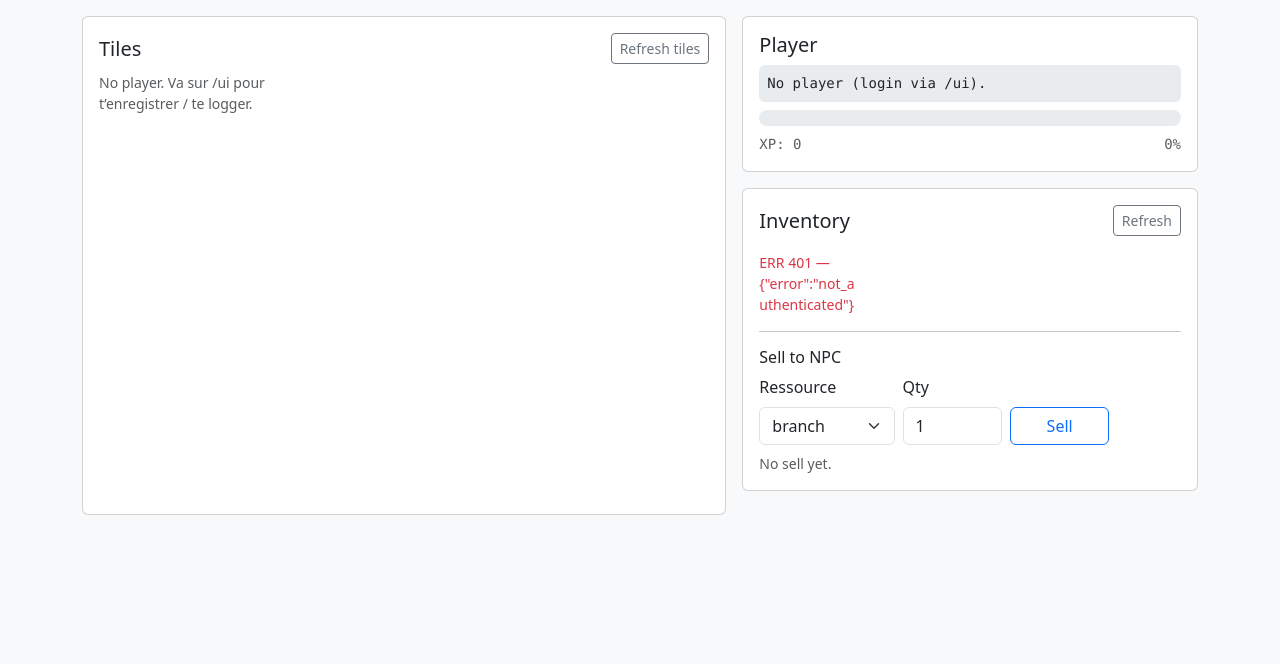
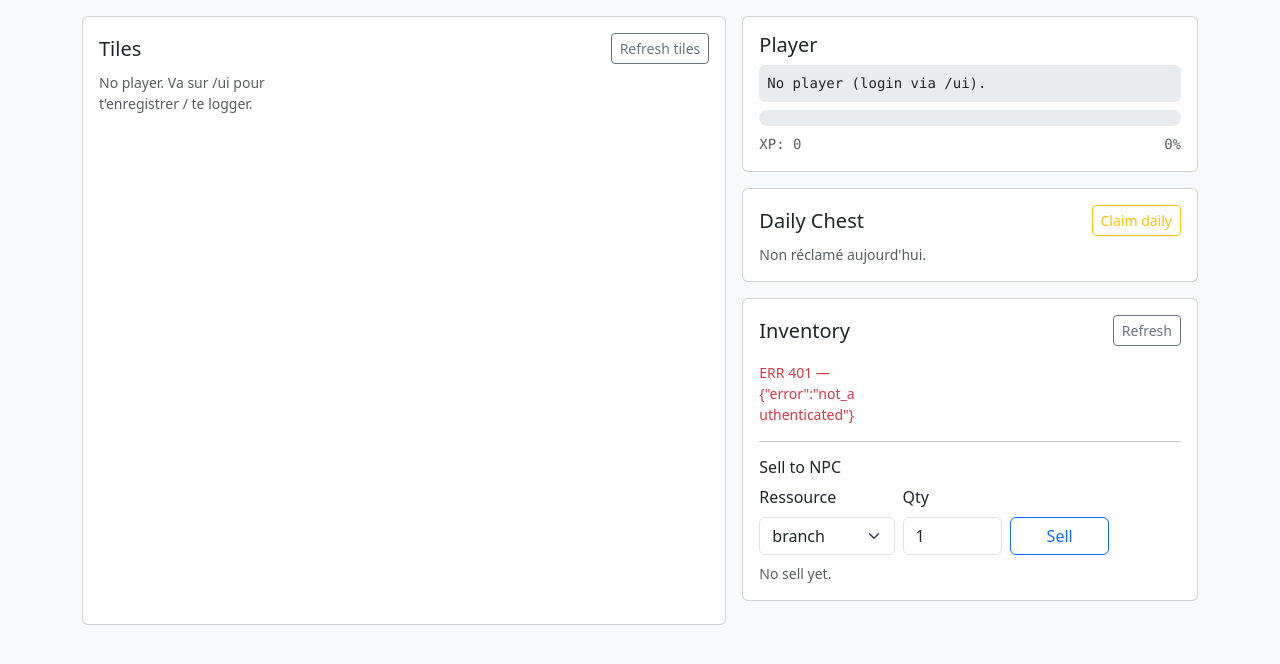
Before and after one commit to ReC82/LodyLand, a Flask app: page /play in a window 1280 px wide. Shown: the part 57-721 px from the top of the page. Run offline with Flask 3, Linux system fonts and the light colour scheme.

Commit message:
feat(play) : add daily chest section

```diff
--- a/app/static/play.js
+++ b/app/static/play.js
@@ -290,6 +290,68 @@ async function playLoadPlayer() {
   playRenderPlayer(res.data);
 }
 
+// ======================================================================
+//  DAILY CHEST (/play)
+// ======================================================================
+async function playClaimDaily() {
+  const btn = $("playDailyBtn");
+  const box = $("playDailyBox");
+
+  if (!btn || !box) return;
+
+  btn.disabled = true;
+  box.textContent = "Claiming...";
+
+  const res = await http("POST", "/api/daily");
+
+  if (!res.ok) {
+    const err = res.data || {};
+
+    if (err.error === "not_authenticated") {
+      box.textContent = "Pas connecté. Va sur /ui pour te logger.";
+    } else if (err.error === "already_claimed" && err.next_at) {
+      const next = new Date(err.next_at);
+      box.textContent =
+        "Déjà réclamé. Prochain coffre: " + next.toLocaleString();
+    } else {
+      box.textContent =
+        `ERR ${res.status} — ${JSON.stringify(res.data)}`;
+    }
+
+    btn.disabled = false;
+    return;
+  }
+
+  const data = res.data || {};
+  const reward = data.reward ?? 0;
+
+  let msg = `Coffre réclamé : +${reward} coins`;
+  if (data.next_at) {
+    const next = new Date(data.next_at);
+    msg += ` (prochain: ${next.toLocaleString()})`;
+  }
+  box.textContent = msg + ".";
+
+  // Mettre à jour le player si renvoyé
+  if (data.player) {
+    playRenderPlayer({
+      ...data.player,
+      coins: data.player.coins ?? 0,
+      diams: data.player.diams ?? 0,
+      next_xp: data.player.next_xp ?? data.player.nextXp ?? null,
+    });
+  } else {
+    // fallback : recharge le player
+    await playLoadPlayer();
+  }
+
+  // L'inventaire peut avoir changé (coins affichés ailleurs plus tard)
+  await playRefreshInventory();
+
+  btn.disabled = false;
+}
+
+
 document.addEventListener("DOMContentLoaded", async () => {
   await playLoadPlayer();
   //await playRefreshInventory();
@@ -301,6 +363,12 @@ document.addEventListener("DOMContentLoaded", async () => {
       invBtn.addEventListener("click", playRefreshInventory);
     }
 
+    // bouton Daily Chest
+    const dailyBtn = document.getElementById("playDailyBtn");
+    if (dailyBtn) {
+      dailyBtn.addEventListener("click", playClaimDaily);
+    }
+
     // bouton Sell
     const sellBtn = document.getElementById("playSellBtn");
     if (sellBtn) {
--- a/app/templates/play.html
+++ b/app/templates/play.html
@@ -91,6 +91,29 @@ No player (login via /ui).
         </div>
 
       <!-- ===================================================== -->
+      <!--  CARD: Daily Chest (/play)                           -->
+      <!-- ===================================================== -->
+      <div class="card mb-3">
+        <div class="card-body">
+          <div class="d-flex justify-content-between align-items-center mb-2">
+            <h5 class="card-title mb-0">Daily Chest</h5>
+            <button
+              id="playDailyBtn"
+              type="button"
+              class="btn btn-sm btn-outline-warning"
+            >
+              Claim daily
+            </button>
+          </div>
+
+          <div id="playDailyBox" class="small text-muted">
+            Non réclamé aujourd'hui.
+          </div>
+        </div>
+      </div>
+
+
+      <!-- ===================================================== -->
       <!--  SECTION: Inventory + Sell                           -->
       <!-- ===================================================== -->
       <section class="mb-4">
```
